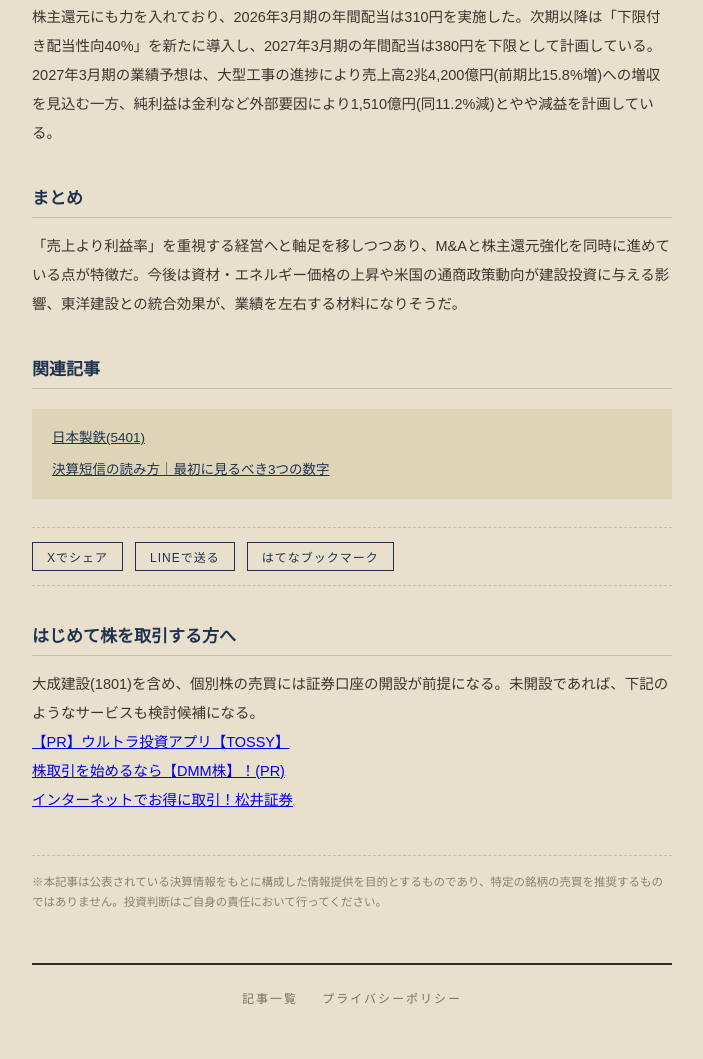
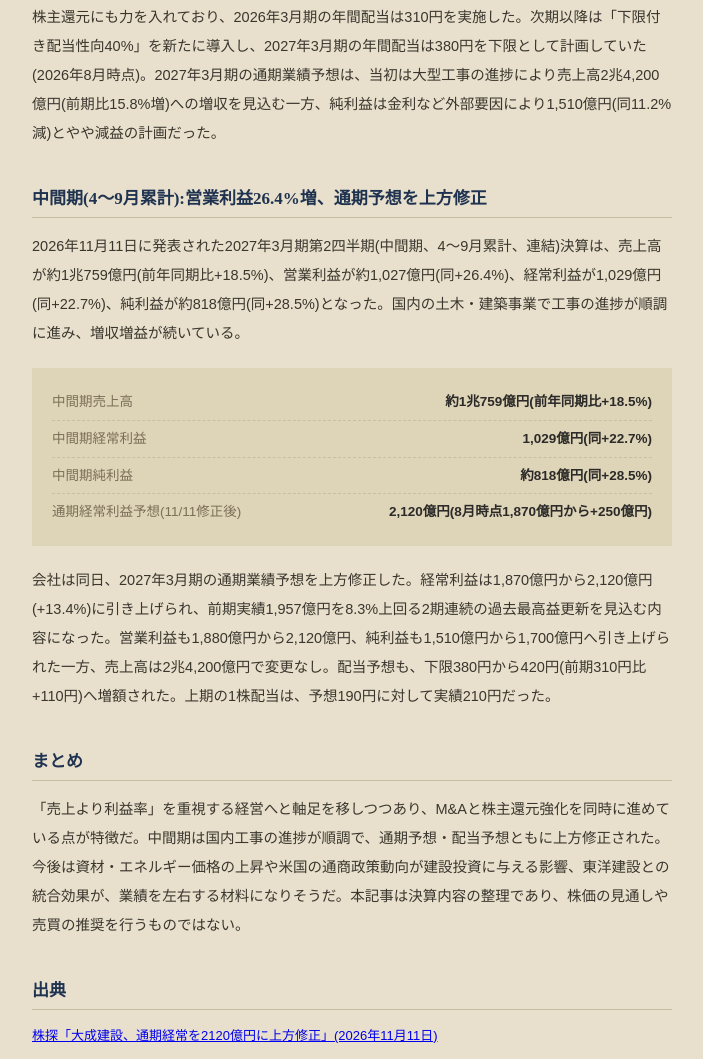
Before and after one commit to numachi-works/keisen-cho, a plain HTML site: page taisei-1801.html in a window 1280 px wide. Shown: the part 1273-2332 px from the top of the page, without its empty margins (288-991 px from the left). Drawn offline with Linux system fonts and the light colour scheme; grey boxes are pictures that could not be loaded.

Commit message:
大成建設(1801)記事を2027年3月期第2四半期(中間期)決算で拡充(通期予想・配当予想の上方修正、2期連続最高益見通しを反映)
Co-Authored-By: Claude Sonnet 5 <noreply@anthropic.com>
Claude-Session: https://claude.ai/code/session_01EwjSxLhBBYnPKqYooYKyjd

```diff
--- a/taisei-1801.html
+++ b/taisei-1801.html
@@ -65,7 +65,7 @@
   "description": "大成建設は2026年3月期、売上高こそ前期比3.0%減となったものの、利益率の改善によって純利益は37.3%増という大幅増益を達成した。東洋建設の連結子会社化や株主還元強化の動きも合わせて確認する。",
   "image": "https://keisencho.com/og-image.png",
   "datePublished": "2026-09-09T06:22:47+09:00",
-  "dateModified": "2026-10-22T17:02:01+09:00",
+  "dateModified": "2026-11-16T12:00:00+09:00",
   "mainEntityOfPage": {
     "@type": "WebPage",
     "@id": "https://keisencho.com/taisei-1801"
@@ -98,7 +98,7 @@
   <header class="art">
     <span class="tag">建設</span>
     <h1 class="art-title">大成建設(1801)<br>売上は減っても純利益37%増、東洋建設子会社化と利益率改善</h1>
-    <p class="meta-line">2026年8月13日更新</p>
+    <p class="meta-line">2026年11月16日更新</p>
   </header>
 
   <p class="lead">大成建設は2026年3月期、売上高こそ前期比3.0%減となったものの、利益率の改善によって純利益は37.3%増という大幅増益を達成した。東洋建設の連結子会社化や株主還元強化の動きも合わせて確認する。</p>
@@ -117,10 +117,25 @@
   <p>期中には東洋建設を連結子会社化しており、これに伴い総資産は前期末比11.8%増の2兆7,145億円に拡大した。海洋土木に強みを持つ東洋建設をグループに加えたことで、事業領域の広がりも期待される。政策保有株式については、2026年度末までに連結純資産比20%未満まで縮減する方針も示している。</p>
 
   <h2 class="sec">配当性向40%を下限に、株主還元を強化</h2>
-  <p>株主還元にも力を入れており、2026年3月期の年間配当は310円を実施した。次期以降は「下限付き配当性向40%」を新たに導入し、2027年3月期の年間配当は380円を下限として計画している。2027年3月期の業績予想は、大型工事の進捗により売上高2兆4,200億円(前期比15.8%増)への増収を見込む一方、純利益は金利など外部要因により1,510億円(同11.2%減)とやや減益を計画している。</p>
+  <p>株主還元にも力を入れており、2026年3月期の年間配当は310円を実施した。次期以降は「下限付き配当性向40%」を新たに導入し、2027年3月期の年間配当は380円を下限として計画していた(2026年8月時点)。2027年3月期の通期業績予想は、当初は大型工事の進捗により売上高2兆4,200億円(前期比15.8%増)への増収を見込む一方、純利益は金利など外部要因により1,510億円(同11.2%減)とやや減益の計画だった。</p>
+
+  <h2 class="sec">中間期(4〜9月累計):営業利益26.4%増、通期予想を上方修正</h2>
+  <p>2026年11月11日に発表された2027年3月期第2四半期(中間期、4〜9月累計、連結)決算は、売上高が約1兆759億円(前年同期比+18.5%)、営業利益が約1,027億円(同+26.4%)、経常利益が1,029億円(同+22.7%)、純利益が約818億円(同+28.5%)となった。国内の土木・建築事業で工事の進捗が順調に進み、増収増益が続いている。</p>
+  <div class="figures">
+    <div><span class="k">中間期売上高</span><span class="v">約1兆759億円(前年同期比+18.5%)</span></div>
+    <div><span class="k">中間期経常利益</span><span class="v">1,029億円(同+22.7%)</span></div>
+    <div><span class="k">中間期純利益</span><span class="v">約818億円(同+28.5%)</span></div>
+    <div><span class="k">通期経常利益予想(11/11修正後)</span><span class="v">2,120億円(8月時点1,870億円から+250億円)</span></div>
+  </div>
+  <p>会社は同日、2027年3月期の通期業績予想を上方修正した。経常利益は1,870億円から2,120億円(+13.4%)に引き上げられ、前期実績1,957億円を8.3%上回る2期連続の過去最高益更新を見込む内容になった。営業利益も1,880億円から2,120億円、純利益も1,510億円から1,700億円へ引き上げられた一方、売上高は2兆4,200億円で変更なし。配当予想も、下限380円から420円(前期310円比+110円)へ増額された。上期の1株配当は、予想190円に対して実績210円だった。</p>
 
   <h2 class="sec">まとめ</h2>
-  <p>「売上より利益率」を重視する経営へと軸足を移しつつあり、M&Aと株主還元強化を同時に進めている点が特徴だ。今後は資材・エネルギー価格の上昇や米国の通商政策動向が建設投資に与える影響、東洋建設との統合効果が、業績を左右する材料になりそうだ。</p>
+  <p>「売上より利益率」を重視する経営へと軸足を移しつつあり、M&Aと株主還元強化を同時に進めている点が特徴だ。中間期は国内工事の進捗が順調で、通期予想・配当予想ともに上方修正された。今後は資材・エネルギー価格の上昇や米国の通商政策動向が建設投資に与える影響、東洋建設との統合効果が、業績を左右する材料になりそうだ。本記事は決算内容の整理であり、株価の見通しや売買の推奨を行うものではない。</p>
+
+  <h2 class="sec">出典</h2>
+  <p style="font-size:13px;line-height:1.9;">
+    <a href="https://s.kabutan.jp/news/k202611110026/" target="_blank" rel="noopener">株探「大成建設、通期経常を2120億円に上方修正」(2026年11月11日)</a>
+  </p>
 
 
 
```
